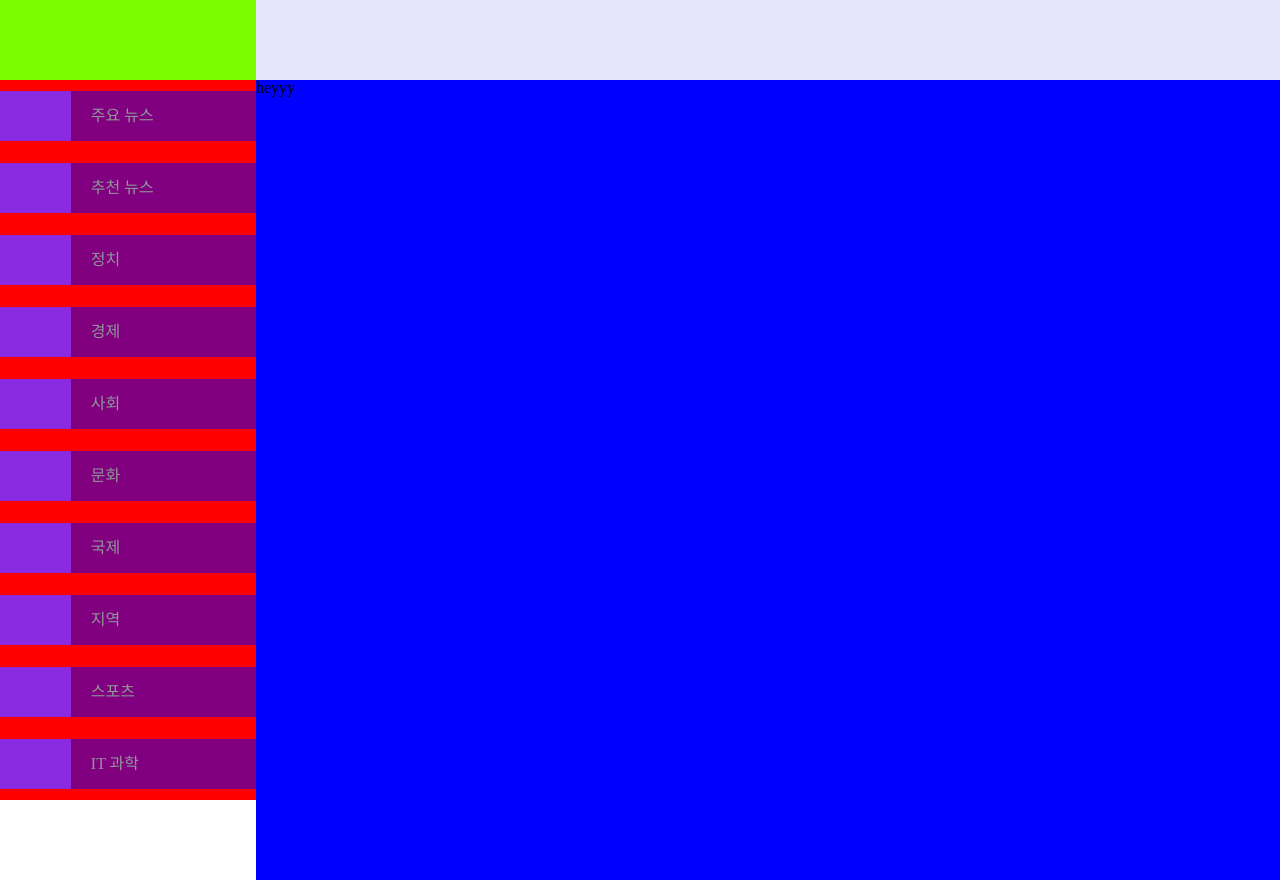
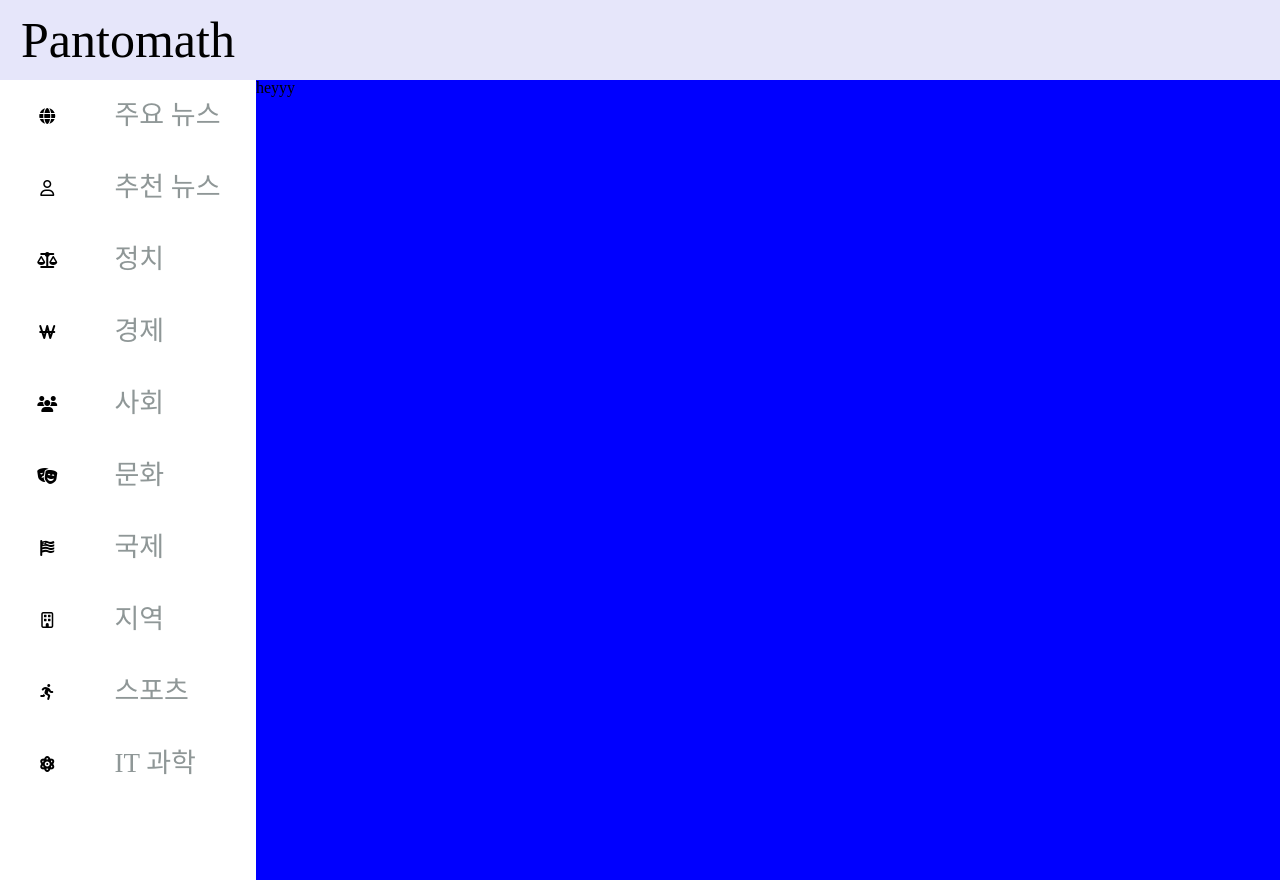
Before and after one commit to jonghopark95/pantomath-frontend, a React (Create React App) app: page / in a window 1280 px wide. Built offline with nearby package versions, Linux system fonts and the light colour scheme.

Commit message:
Nav 바 아이콘 추가
fontawesome 사용해 아이콘 추가함

```diff
--- a/public/index.html
+++ b/public/index.html
@@ -3,6 +3,10 @@
   <head>
     <meta charset="utf-8" />
     <link rel="icon" href="%PUBLIC_URL%/favicon.ico" />
+    <script
+      src="https://kit.fontawesome.com/b278dcb576.js"
+      crossorigin="anonymous"
+    ></script>
     <meta name="viewport" content="width=device-width, initial-scale=1" />
     <meta name="theme-color" content="#000000" />
     <meta
--- a/src/App.js
+++ b/src/App.js
@@ -2,7 +2,6 @@ import React from "react";
 import Router from "./Components/Router";
 import Nav from "./Components/Nav";
 import styled from "styled-components";
-import GlobalStyles from "./Components/GlobalStyles";
 import TopBar from "./Components/TopBar";
 
 const MainContainer = styled.div`
@@ -21,7 +20,6 @@ const App = () => (
   <>
     <TopBar />
     <MainContainer>
-      <GlobalStyles />
       <Nav />
       <NewsForm>
         <Router />
--- a/src/Components/Nav/Nav.js
+++ b/src/Components/Nav/Nav.js
@@ -4,55 +4,66 @@ import styled from "styled-components";
 const Nav = styled.nav`
   width: 20%;
   height: 90vh;
-  background-color: red;
   display: flex;
   flex-direction: column;
   justify-content: space-around;
 `;
 
-const TabContainer = styled.div`
-  height: 7%;
-  width: 100%;
-  background-color: whitesmoke;
+const Tab = styled.span`
+  height: 100%;
+  width: 60%;
+  /* background-color: purple; */
+  /* title: ${(props) => props.content}; */
+  color: ${(props) => props.theme.normalFontColor};
   display: flex;
-`;
-
-const Tab = styled.span`
-  height:100%;
-  width:70%;
-  background-color:purple;
-  /* title: ${(props) => props.content}; */
-  color:#8f9797;
-  display:flex;
-  justify-content:left;
-  align-items:center;
-  padding-left:20px;
+  justify-content: left;
+  align-items: center;
+  padding-left: 20px;
+  font-size: 27px;
 `;
 
 const TabImg = styled.div`
   height: 100%;
-  width: 30%;
-  background-color: blueviolet;
+  width: 40%;
+  ${(props) => props.theme.putCenter}
+  svg {
+    width: 2rem !important;
+    height: 100%;
+    color: ${(props) => props.theme.normalFontColor};
+  }
+`;
+
+const TabContainer = styled.div`
+  height: 7%;
+  width: 100%;
+  /* background-color: whitesmoke; */
+  display: flex;
+  :hover {
+    cursor: pointer;
+    ${Tab}, ${TabImg} {
+      color: #1a67d2;
+    }
+  }
 `;
 
 const TabList = [
-  { imgpath: " ", title: "주요 뉴스" },
-  { imgpath: " ", title: "추천 뉴스" },
-  { imgpath: " ", title: "정치" },
-  { imgpath: " ", title: "경제" },
-  { imgpath: " ", title: "사회" },
-  { imgpath: " ", title: "문화" },
-  { imgpath: " ", title: "국제" },
-  { imgpath: " ", title: "지역" },
-  { imgpath: " ", title: "스포츠" },
-  { imgpath: " ", title: "IT 과학" },
+  { imgTag: <i class="fas fa-globe"></i>, title: "주요 뉴스" },
+  { imgTag: <i class="far fa-user"></i>, title: "추천 뉴스" },
+  { imgTag: <i class="fas fa-balance-scale"></i>, title: "정치" },
+  { imgTag: <i class="fas fa-won-sign"></i>, title: "경제" },
+  { imgTag: <i class="fas fa-users"></i>, title: "사회" },
+  { imgTag: <i class="fas fa-theater-masks"></i>, title: "문화" },
+  { imgTag: <i class="fas fa-flag-usa"></i>, title: "국제" },
+  { imgTag: <i class="far fa-building"></i>, title: "지역" },
+  { imgTag: <i class="fas fa-running"></i>, title: "스포츠" },
+  { imgTag: <i class="fas fa-atom"></i>, title: "IT 과학" },
 ];
 
 export default () => (
   <Nav>
     {TabList.map((tab) => (
       <TabContainer>
-        <TabImg />
+        <TabImg>{tab.imgTag}</TabImg>
         <Tab>{tab.title}</Tab>
       </TabContainer>
     ))}
--- a/src/Components/TopBar.js
+++ b/src/Components/TopBar.js
@@ -10,13 +10,22 @@ const TopBar = styled.header`
 `;
 
 const LogoForm = styled.div`
+  @import url("https://fonts.googleapis.com/css2?family=Dancing+Script:wght@600;700&display=swap");
   height: 100%;
   width: 20%;
-  background-color: lawngreen;
+  /* background-color: lawngreen; */
+  font-size: 50px;
+
+  ${(props) => props.theme.putCenter};
+  span {
+    font-family: "Dancing Script", cursive;
+  }
 `;
 
 export default () => (
   <TopBar>
-    <LogoForm />
+    <LogoForm>
+      <span>Pantomath</span>
+    </LogoForm>
   </TopBar>
 );
--- a/src/Components/GlobalStyles.js
+++ b/src/GlobalStyles.js
@@ -2,6 +2,8 @@ import { createGlobalStyle } from "styled-components";
 import reset from "styled-reset";
 
 const globalStyle = createGlobalStyle`
+    @import url("https://fonts.googleapis.com/css2?family=Dancing+Script:wght@600;700&family=Josefin+Sans:ital@0;1&family=Poppins:wght@300;400&display=swap");
+
     ${reset};
 `;
 
--- a/src/index.js
+++ b/src/index.js
@@ -1,10 +1,16 @@
 import React from "react";
 import ReactDOM from "react-dom";
 import App from "./App";
+import { ThemeProvider } from "styled-components";
+import GlobalStyles from "./GlobalStyles";
+import theme from "./theme";
 
 ReactDOM.render(
   <React.StrictMode>
-    <App />
+    <ThemeProvider theme={theme}>
+      <App />
+      <GlobalStyles />
+    </ThemeProvider>
   </React.StrictMode>,
   document.getElementById("root")
 );
--- /dev/null
+++ b/src/theme.js
@@ -0,0 +1,12 @@
+import { css } from "styled-components";
+
+const theme = {
+  normalFontColor: "#8f9797",
+  putCenter: css`
+    display: flex;
+    justify-content: center;
+    align-items: center;
+  `,
+};
+
+export default theme;
```
Also changed, not shown: 1 other file (tests, documents, lock files or other folders).
